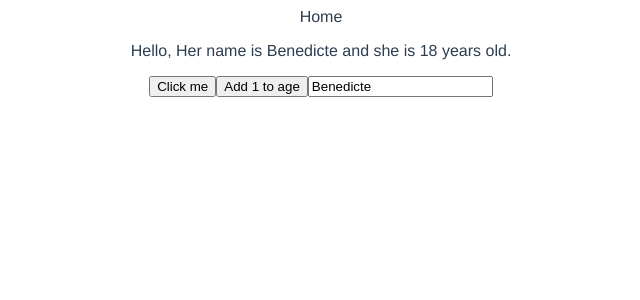
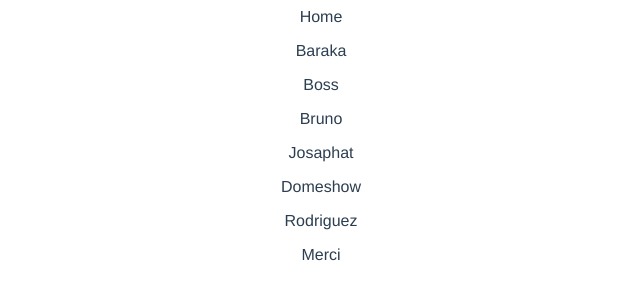
Before and after one commit to Baraka24/learnVueJsCLI, a Vue app in the folder baraka-blog/: page / in a window 1280 px wide. Shown: the top 300 px of the page, without its empty margins (319-959 px from the left). Built offline with nearby package versions, Linux system fonts and the light colour scheme.

Commit message:
Learn VueJs Composition API

```diff
--- a/baraka-blog/src/views/HomeView.vue
+++ b/baraka-blog/src/views/HomeView.vue
@@ -1,15 +1,17 @@
 <template>
   <div class="home">
     <!-- <p ref="p">Hello, Her name is {{ name }} and she is {{ age }} years old.</p> -->
-    <p >Hello, Her name is {{ name }} and she is {{ age }} years old.</p>
+    <!-- <p >Hello, Her name is {{ name }} and she is {{ age }} years old.</p>
     <button @click="handleClick">Click me</button>
     <button @click="age++">Add 1 to age</button>
-    <input type="text" v-model="name">
+    <input type="text" v-model="name"> -->
+
+    <p v-for="name in names" key="name">{{ name }}</p>
   </div>
 </template>
 
 <script>
-import { ref } from 'vue'
+import { ref, computed } from 'vue'
 
 export default {
   name: 'HomeView',
@@ -26,18 +28,27 @@ export default {
 
     /* const p = ref(null) */
 
-    const name = ref('Benedicte')
-    const age = ref(18)
+   /*  const name = ref('Benedicte')
+    const age = ref(18) */
 
-    const handleClick = () => {
+    /* const handleClick = () => { */
       /* console.log(p, p.value)
       p.value.classList.add("test")
       p.value.textContent = "Hello world" */
-      name.value = 'Zed'
+     /*  name.value = 'Zed'
       age.value = 25
-    }
+    } */
     /* return {name, age, handleClick, p} */
-    return {name, age, handleClick}
+    /* return {name, age, handleClick} */
+
+    /* const name = computed(() => {
+      return "Baraka"
+    })
+    return { name } */
+
+    const names = ref(['Baraka', 'Boss', 'Bruno', 'Josaphat', 'Domeshow', 'Rodriguez', 'Merci'])
+
+    return { names }
   }
 }
 </script>
```
